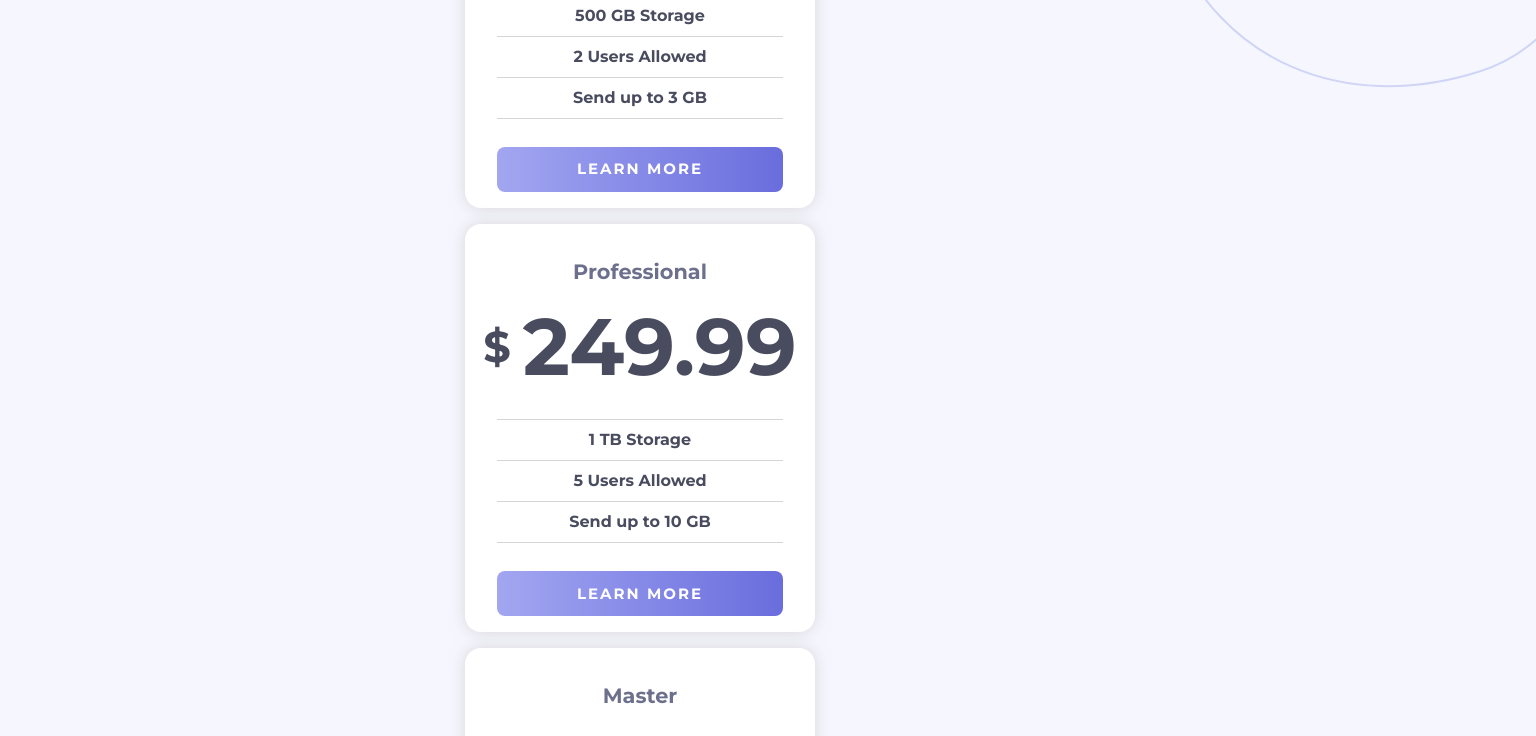
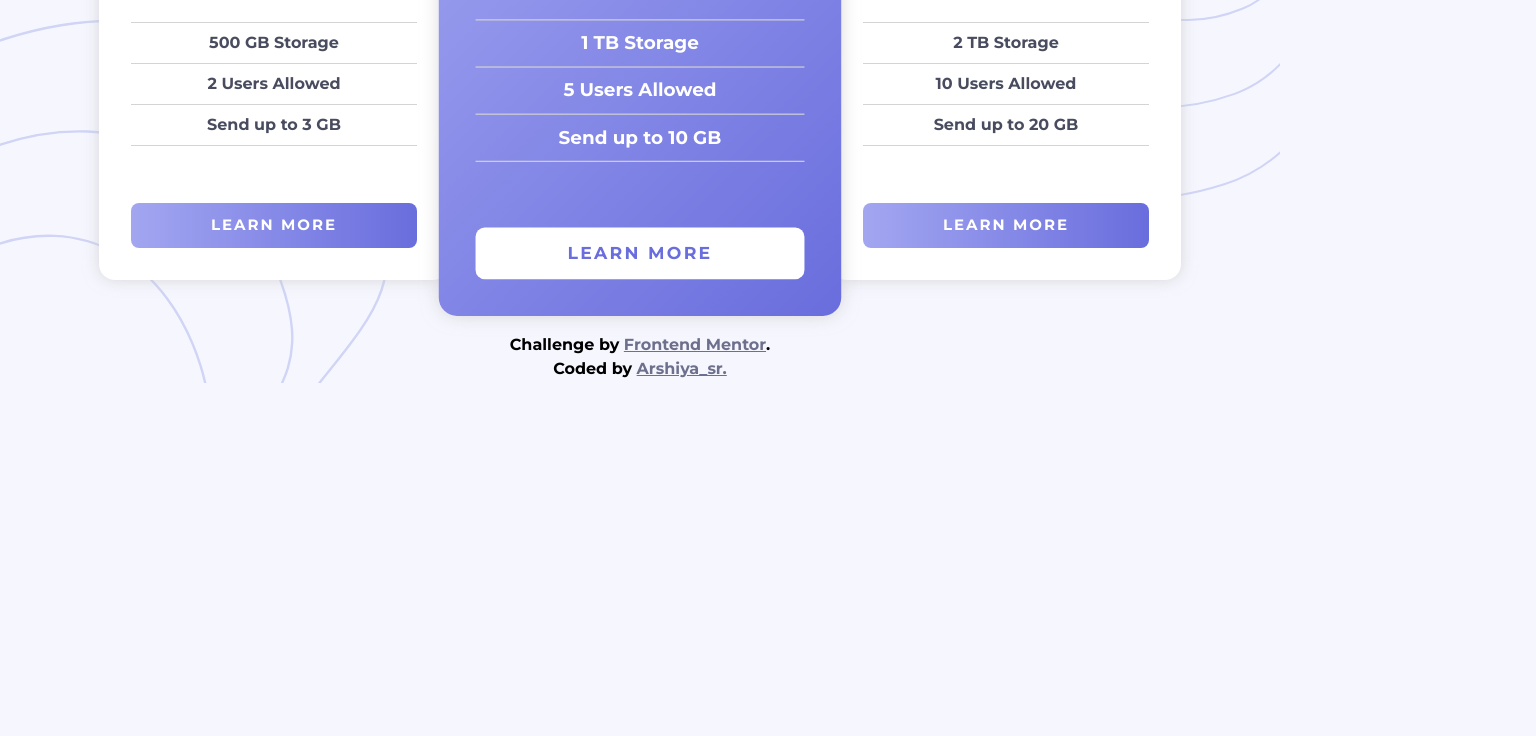
Before and after one commit to arshiya-sr/frontend-mentor-Pricing-component-with-toggle-Project, a plain HTML site: page index.html in a window 1280 px wide. Shown: the part 419-1155 px from the top of the page, 1536 px wide, since content can reach past the window. After the commit the page ends 802 px from the top, so only its background shows below. Drawn offline with Linux system fonts and the light colour scheme.

Commit message:
Desktop layout complete
Feat:

- Complete Desktop layout.
- Complete interactive and hover animations.
- All components styling complete.

```diff
--- a/css/main.css
+++ b/css/main.css
@@ -7,19 +7,20 @@
     /* Gradient */
 
     --button-gradient: linear-gradient(90deg, hsl(237, 73%, 79%), hsl(238, 63%, 64%));
-    --gradient: linear-gradient(hsl(237, 73%, 79%), hsl(238, 63%, 64%));
+    --gradient: linear-gradient(135deg, hsl(237, 73%, 79%), hsl(238, 63%, 64%));
 
     /* Neutral */
 
     --Blue-50: hsl(240, 78%, 98%);
     --Gray-650: hsl(233, 13%, 49%);
     --Gray-700: hsl(232, 13%, 33%);
+    --Magenta: hsl(238, 63%, 64%);
 
     --White: hsl(0, 100%, 100%);
 
     --Black-shadow: hsla(0, 1%, 76%, 0.6);
 
-    --light-black: hsl(0, 0%, 83%);
+    --Gray-light: hsl(0, 0%, 83%);
 
     /* Typography */
 
--- a/css/styles.css
+++ b/css/styles.css
@@ -14,6 +14,15 @@
     top: -10%;
     right: -20%;
     z-index: -1;
+}
+
+.bg-bottom {
+    display: none;
+    position: absolute;
+    bottom: 3.5%;
+    left: 0;
+    z-index: -1;
+    scale: 1.2
 }
 
 .title {
@@ -33,6 +42,22 @@
     color: var(--Gray-650);
     opacity: 0.6;
     font-size: var(--fs-sm);
+    transition: all 0.2s ease-in;
+}
+
+.wrapper p:first-child {
+    color: var(--Gray-700);
+    opacity: 1;
+}
+
+.main:has(.checkbox:checked) .wrapper p:last-child {
+    color: var(--Gray-700);
+    opacity: 1;
+}
+
+.main:has(.checkbox:checked) .wrapper p:first-child {
+    color: var(--Gray-650);
+    opacity: 0.6;
 }
 
 .indicator {
@@ -41,6 +66,11 @@
     height: 30px;
     border-radius: var(--radius-lg);
     background: var(--button-gradient);
+    transition: all 0.2s ease-in;
+}
+
+.indicator:hover {
+    opacity: 0.5;
 }
 
 .inner-circle {
@@ -100,8 +130,18 @@
     box-shadow: 0px 0px 15px var(--Black-shadow);
     display: flex;
     flex-direction: column;
-    width: clamp(250px, 80vw, 350px)
+    width: clamp(250px, 80vw, 350px);
+    height: clamp(400px, 60vw, 480px);
+    transition: all 0.4s ease-in-out;
 }
+
+/* card animations */
+
+.card:hover {
+    scale: 1.03;
+}
+
+/* card contents */
 
 .card-title {
     font-size: var(--fs-md);
@@ -125,8 +165,8 @@
 .desc-wrapper {
     margin: var(--space-sm) var(--space-lg);
     padding: var(--space-xs) 0;
-    border-top: 1px solid var(--light-black);
-    border-bottom: 1px solid var(--light-black);
+    border-top: 1px solid var(--Gray-light);
+    border-bottom: 1px solid var(--Gray-light);
 }
 
 
@@ -138,8 +178,8 @@
 }
 
 .description:nth-child(2) {
-    border-top: 1px solid var(--light-black);
-    border-bottom: 1px solid var(--light-black);
+    border-top: 1px solid var(--Gray-light);
+    border-bottom: 1px solid var(--Gray-light);
     padding: var(--space-xs) 0;
 }
 
@@ -160,15 +200,100 @@
     font-weight: var(--fw-bold);
     text-transform: uppercase;
     letter-spacing: 2px;
+    transition: all 0.2s ease-in;
+}
+
+.cta-button:hover {
+    background: none;
+    border: 1px solid var(--Magenta);
+    color: var(--Magenta);
+    transform: scale(1.02);
+}
+
+#professional {
+    background: var(--gradient);
+    z-index: 20;
+}
+
+#professional:hover {
+    scale: 1.03;
+}
+
+#professional .card-title,
+#professional .price,
+#professional .description {
+    color: var(--White)
+}
+
+#professional .cta-button {
+    background: none;
+    background-color: var(--White);
+    color: var(--Magenta)
+}
+
+#professional .cta-button:hover {
+    background: transparent;
+    border: 1px solid var(--White);
+    color: var(--White);
 }
 
 /* Footer */
 
-.attribution {
-    font-size: 0.6875rem;
+.footer {
+    font-size: var(--fs-sm);
     text-align: center;
 }
 
-.attribution a {
-    color: hsl(228, 45%, 44%);
+.credit {
+    color: var(--Gray-650);
 }
+
+/* Desktop layout */
+/* 992px = 62rem based on 16px root HTML defualt font size */
+@media screen and (min-width: 62rem) {
+    .plan-cards {
+        flex-direction: row;
+        justify-content: center;
+    }
+
+    .card {
+        justify-content: space-between;
+    }
+
+    .card:first-child:hover {
+        transform: translateX(-20px);
+    }
+
+    .card:last-child:hover {
+        transform: translateX(20px);
+    }
+
+    .cta-button {
+        margin: var(--space-lg)
+    }
+
+    #professional {
+        scale: 1.15;
+    }
+
+    #professional:hover {
+        scale: 1.16;
+    }
+
+    .bg-top {
+        top: -5%;
+        right: 0;
+    }
+
+    .bg-bottom {
+        display: block;
+    }
+}
+
+/* Transition accessibility fix */
+
+@media (prefers-reduced-motion: reduce) {
+    * {
+        transition: all 0.01ms linear;
+    }
+}
--- a/index.html
+++ b/index.html
@@ -13,6 +13,7 @@
 </head>
 
 <body>
+  <img class="bg-bottom" src="./images/bg-bottom.svg" alt=" " aria-hidden="true">
   <main class="main">
     <img class="bg-top" src="./images/bg-top.svg" alt=" " aria-hidden="true">
     <h1 class="title">Our Pricing</h1>
@@ -40,7 +41,7 @@
         <button class="cta-button">Learn More</button>
       </article>
 
-      <article class="card">
+      <article class="card" id="professional">
         <h2 class="card-title">Professional</h2>
         <p class="price monthly"><span class="dollar">&dollar;</span>24.99</p>
         <p class="price annually"><span class="dollar">&dollar;</span>249.99</p>
@@ -65,9 +66,10 @@
       </article>
 
     </section>
+
   </main>
 
-  <footer class="attribution">
+  <footer class="footer">
     <p>Challenge by <a class="credit" rel="noopener noreferrer" target="_blank"
         href="https://www.frontendmentor.io?ref=challenge">Frontend Mentor</a>.</p>
     <p>Coded by <a class="credit" rel="noopener noreferrer" target="_blank"
```
